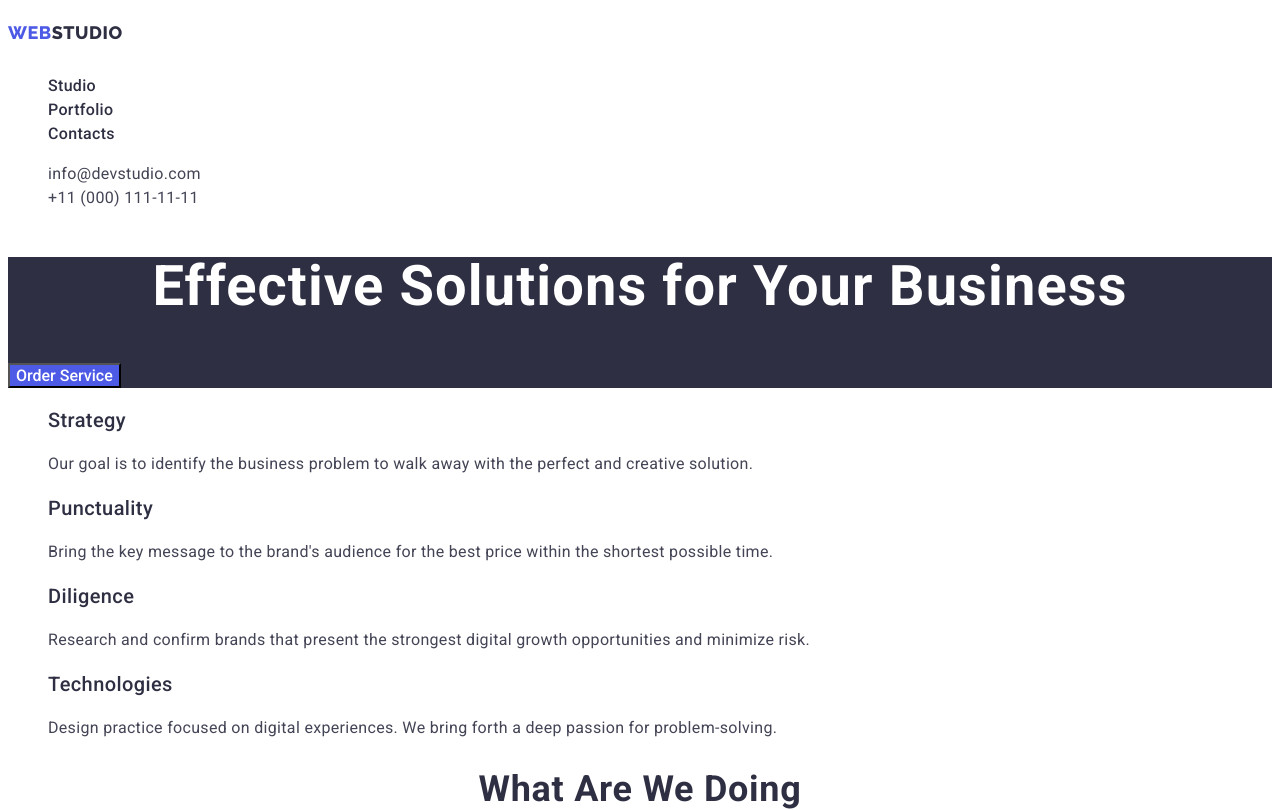
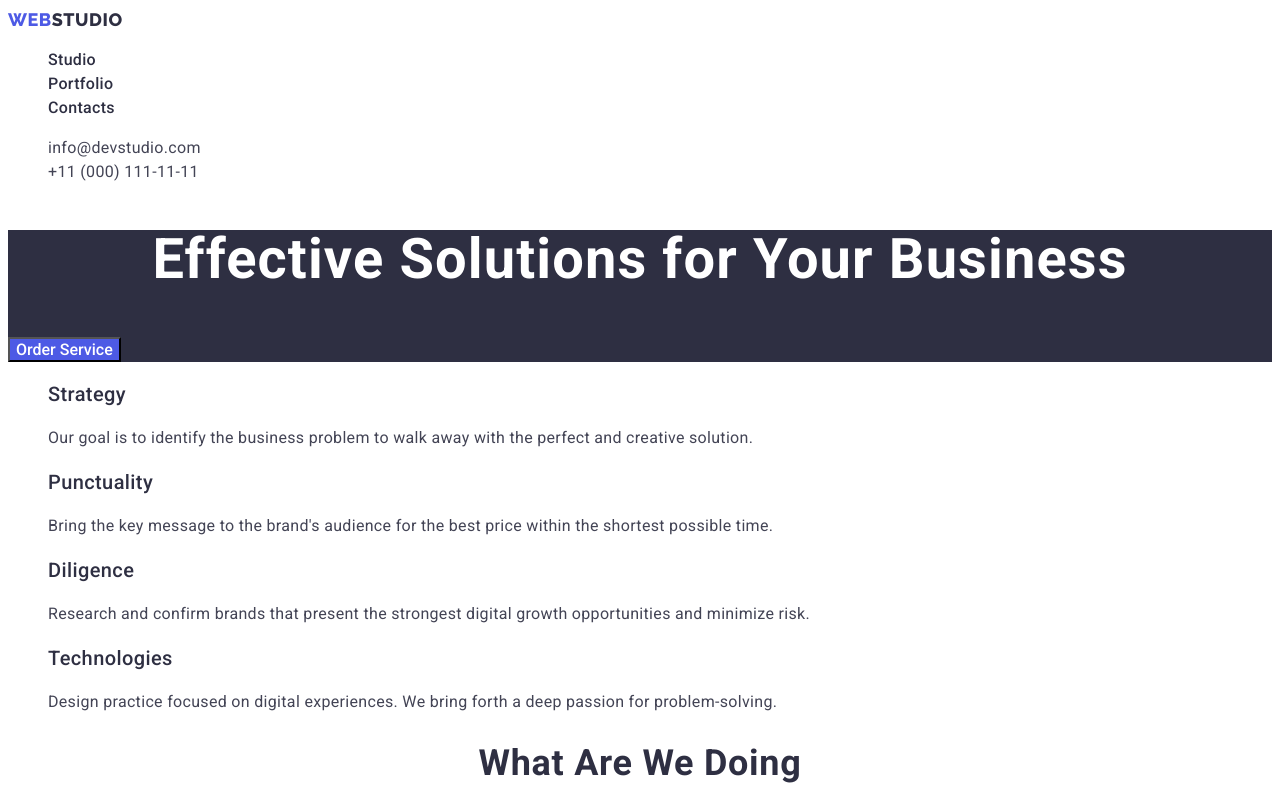
Before and after one commit to YaroslavSyubayev/goit-markup-hw-02, a plain HTML site: page index.html in a window 1280 px wide. Shown: the top 810 px of the page. Drawn offline with Linux system fonts and the light colour scheme.

Commit message:
Fixed line height on logo

```diff
--- a/css/styles.css
+++ b/css/styles.css
@@ -41,7 +41,7 @@ body {
   font-family: "Raleway", sans-serif;
   font-weight: 800;
   font-size: 18px;
-  line-height: 2.8;
+  line-height: 1.33;
   text-decoration: none;
   letter-spacing: 0.03em;
 }
```
